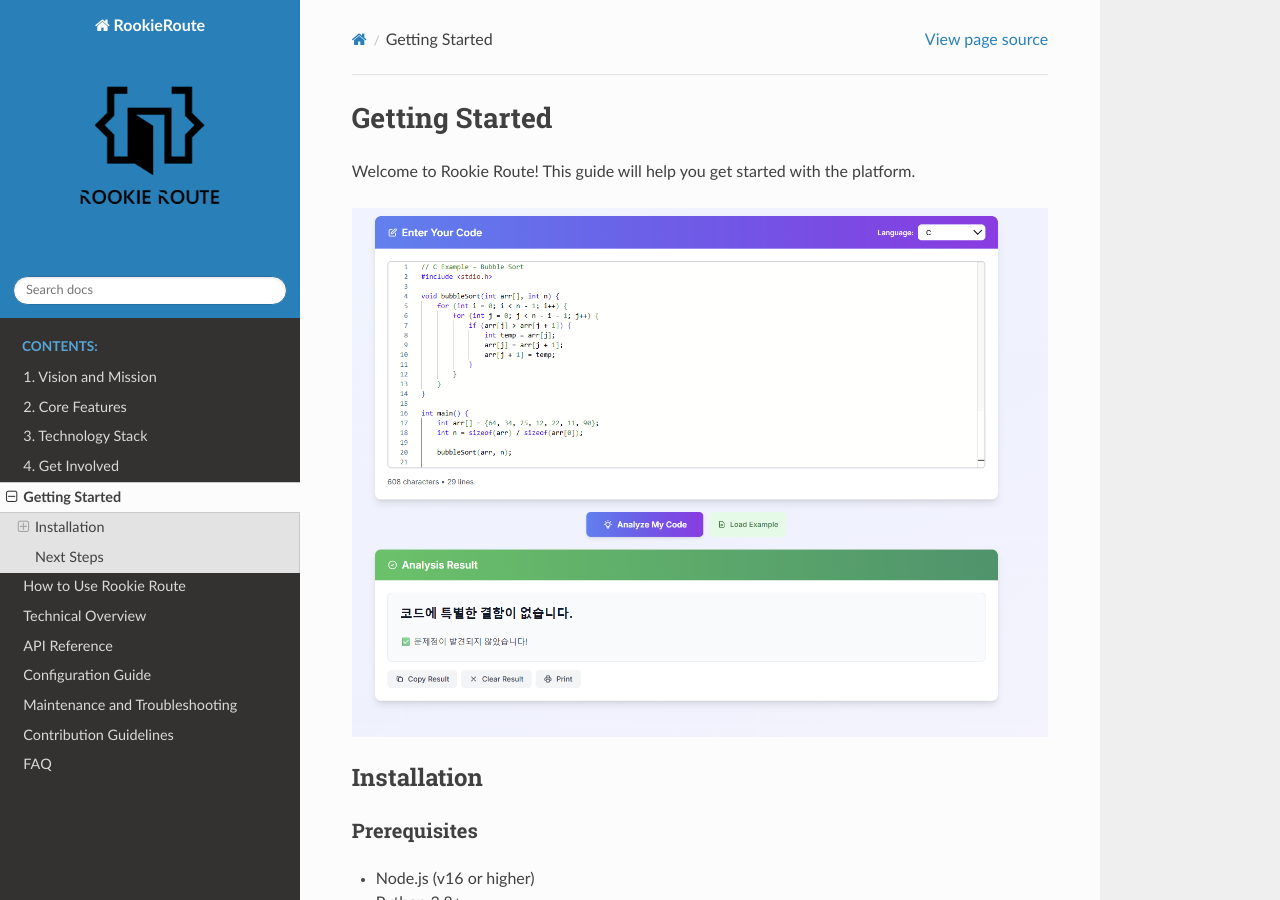
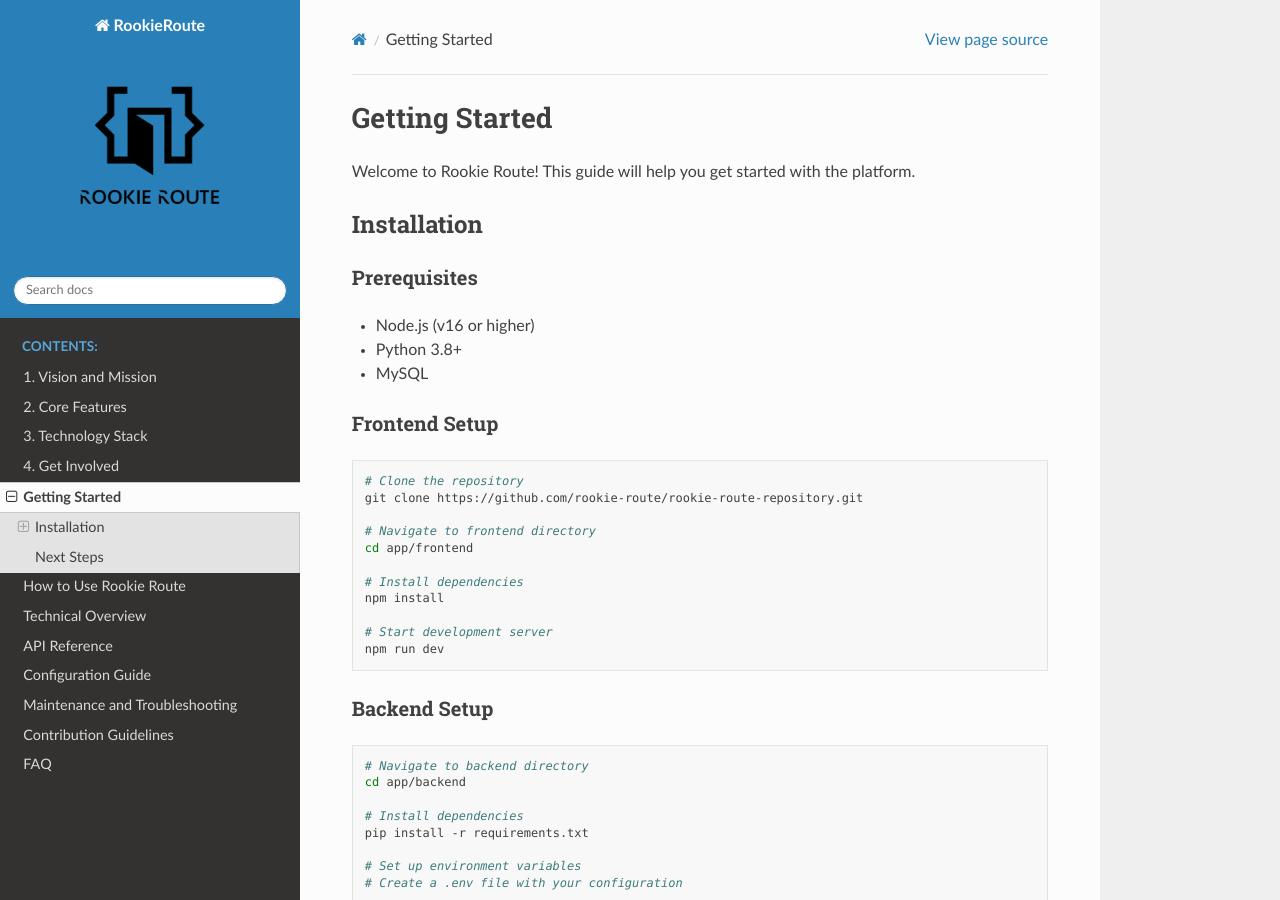
Before and after one commit to rookie-route/rookie-route-repository, a Sphinx documentation site: the page built from docs/source/getting_started.md, in a window 1280 px wide and 900 px high. Built offline with Sphinx 7.4.7 and the Read the Docs theme 3.1.0, drawn with Linux system fonts in a browser that asks for light colours; pages that are not in the unit, such as notebooks, are missing from menus.

Commit message:
Update getting_started.md
Delete image.

```diff
--- a/docs/source/getting_started.md
+++ b/docs/source/getting_started.md
@@ -2,7 +2,6 @@
 
 Welcome to Rookie Route! This guide will help you get started with the platform.
 
-![Rookie Route Dashboard](images/main.png)
 
 ## Installation
 
```
